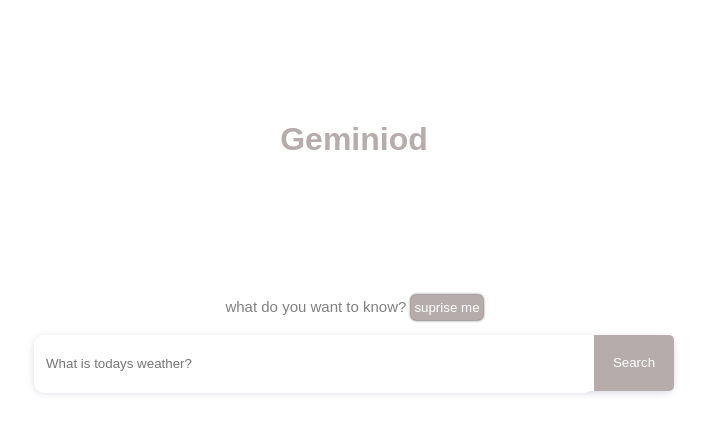
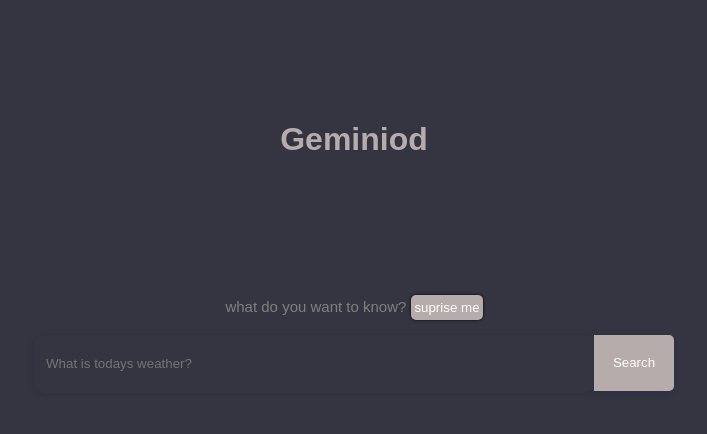
Before and after one commit to oluwatay123/Geminoid, a React (Create React App) app: page / in a window 1280 px wide. Shown: the top 434 px of the page, without its empty margins (286-993 px from the left). Built offline with nearby package versions, Linux system fonts and the light colour scheme; the HTML template or start-up script is replaced by a standard one.

Commit message:
Update index.css

```diff
--- a/src/index.css
+++ b/src/index.css
@@ -1,5 +1,6 @@
 * {
   font-family: sans-serif;
+    background: #343541;
 }
 
 .app {
@@ -8,6 +9,7 @@
   align-items: center;
   justify-content: center;
   margin: 100px;
+
 }
 
 p {
```
